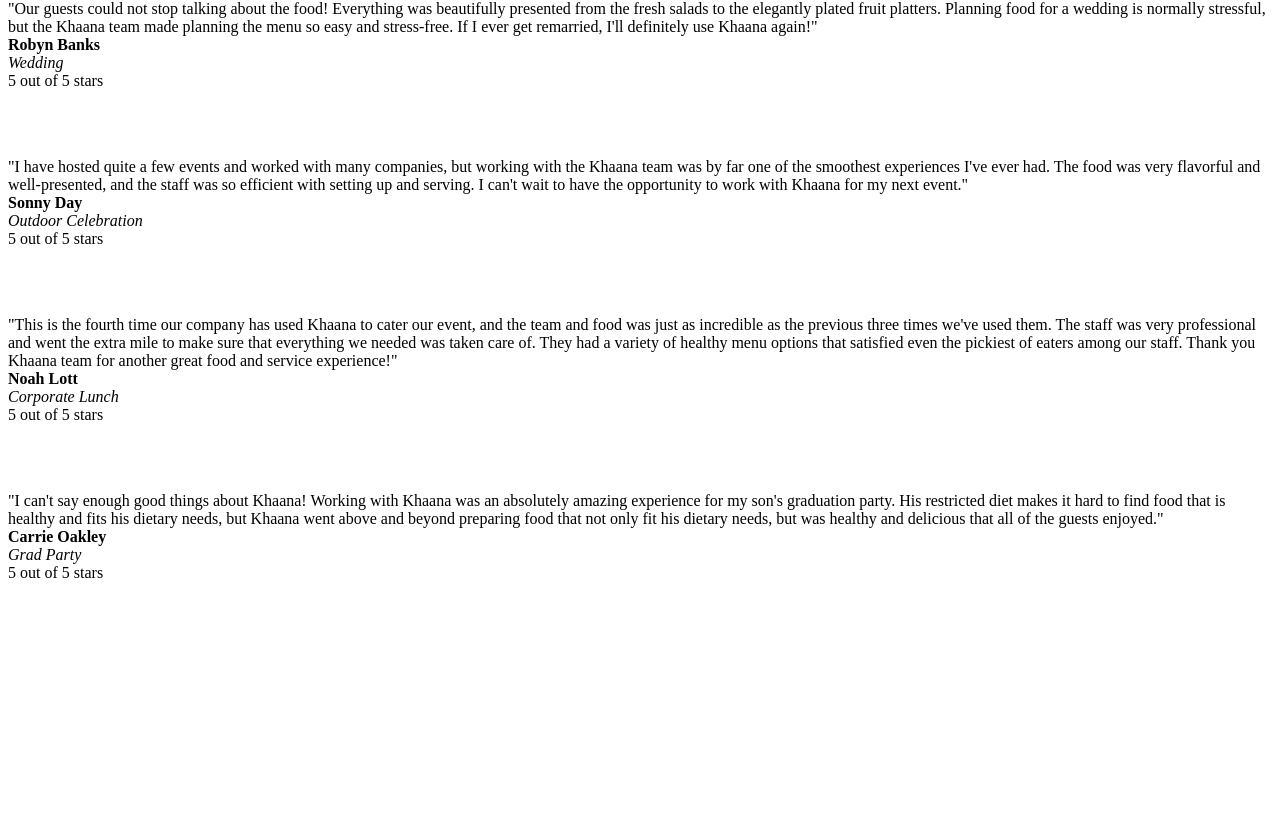
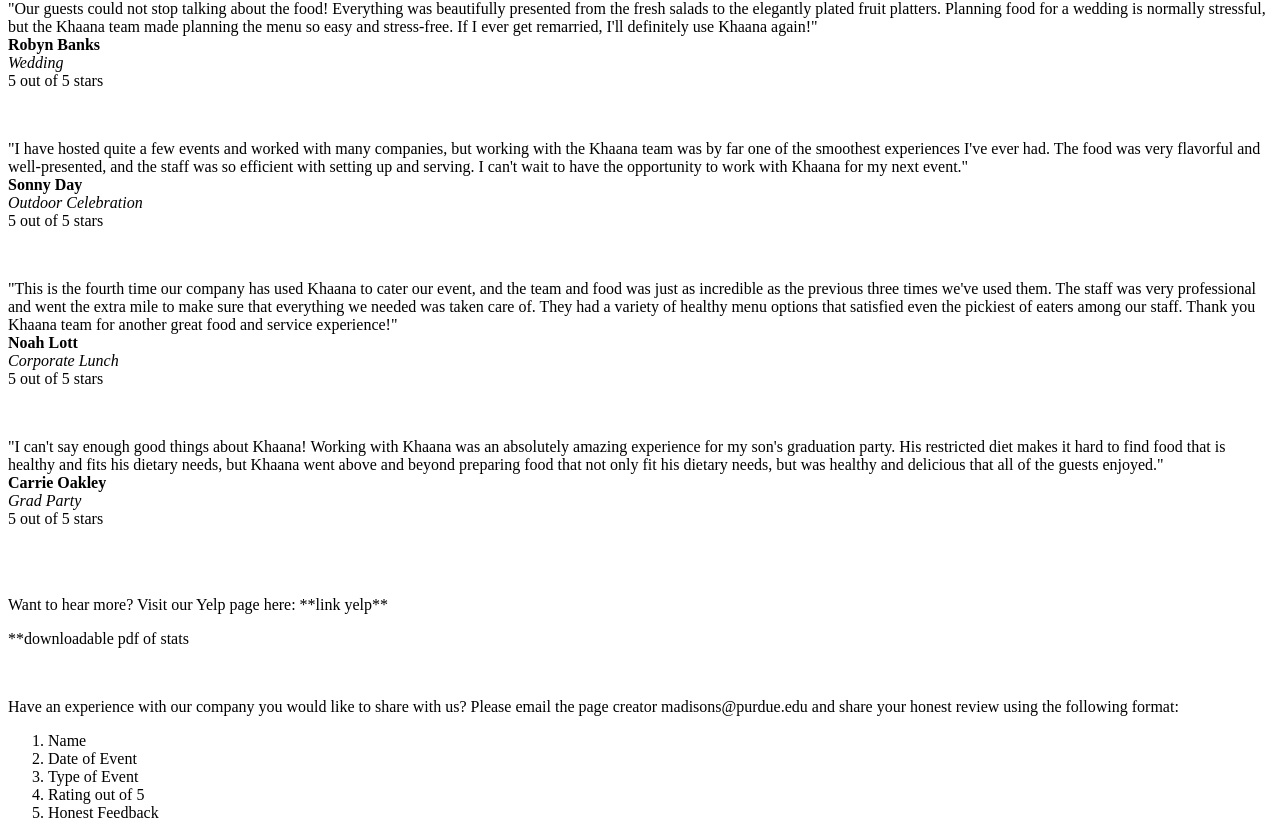
Before and after one commit to sydmadison/Group23Project1, a plain HTML site: page index.html in a window 1280 px wide. Shown: the part 66-904 px from the top of the page. Before the commit the page ends 800 px from the top, so only its background shows below. Drawn offline with Linux system fonts and the light colour scheme.

Commit message:
Update index.html

```diff
--- a/index.html
+++ b/index.html
@@ -6,18 +6,15 @@
 <i>Wedding</i><br />
 5 out of 5 stars</p>
 <br />
-<br />
 <p> "I have hosted quite a few events and worked with many companies, but working with the Khaana team was by far one of the smoothest experiences I've ever had.  The food was very flavorful and well-presented, and the staff was so efficient with setting up and serving. I can't wait to have the opportunity to work with Khaana for my next event."<br />
 <b>Sonny Day</b><br />
 <i>Outdoor Celebration</i><br />
 5 out of 5 stars</p>
 <br />
-<br />
 <p> "This is the fourth time our company has used Khaana to cater our event, and the team and food was just as incredible as the previous three times we've used them. The staff was very professional and went the extra mile to make sure that everything we needed was taken care of. They had a variety of healthy menu options that satisfied even the pickiest of eaters among our staff. Thank you Khaana team for another great food and service experience!"<br />
 <b>Noah Lott</b><br />
 <i>Corporate Lunch</i><br />
 5 out of 5 stars</p>
-<br />
 <br />
 <p> "I can't say enough good things about Khaana! Working with Khaana was an absolutely amazing experience for my son's graduation party. His restricted diet makes it hard to find food that is healthy and fits his dietary needs, but Khaana went above and beyond preparing food that not only fit his dietary needs, but was healthy and delicious that all of the guests enjoyed."<br />
 <b>Carrie Oakley</b><br />
@@ -25,4 +22,15 @@
 5 out of 5 stars</p>
 <br />
 <br />
+<p>Want to hear more? Visit our Yelp page here: **link yelp**</p>
+<p>**downloadable pdf of stats</p>
+<br />
+<p> Have an experience with our company you would like to share with us? Please email the page creator madisons@purdue.edu and share your honest review using the following format:<br />
+<ol>
+<li>Name</li>
+<li>Date of Event</li>
+<li>Type of Event</li>
+<li>Rating out of 5</li>
+<li>Honest Feedback</li>
+</ol></p>
 </html>
```
